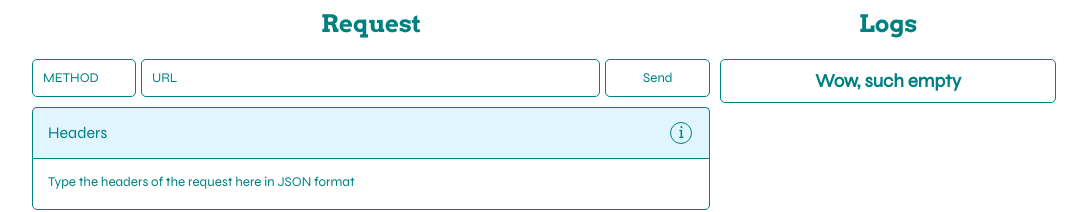
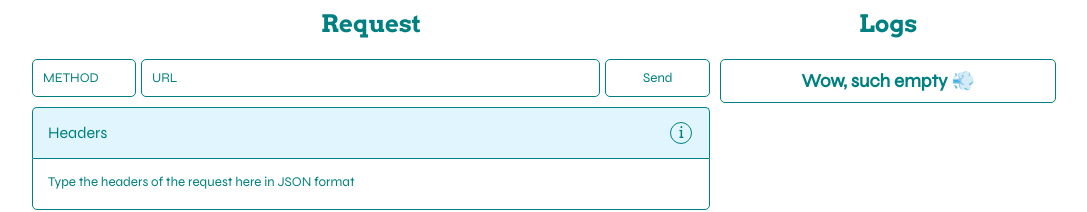
Before and after one commit to Abdelar/postwoman, a React (Create React App) app: page / in a window 1280 px wide. Shown: the part 129-341 px from the top of the page, without its empty margins (96-1183 px from the left). Built offline with nearby package versions, Linux system fonts and the light colour scheme.

Commit message:
Add imoji in the log section

```diff
--- a/src/component/Logs.js
+++ b/src/component/Logs.js
@@ -20,7 +20,14 @@ export const Logs = props => {
 		<article className='logs'>
 			<h2>Logs</h2>
 			<div className='logs_body'>
-				{!props.logs.length && <h3>Wow, such empty</h3>}
+				{!props.logs.length && (
+					<h3>
+						Wow, such empty{' '}
+						<span role='img' aria-label='wind imoji'>
+							💨
+						</span>
+					</h3>
+				)}
 				{props.logs.map(log => {
 					return (
 						<HtmlTooltip
```
